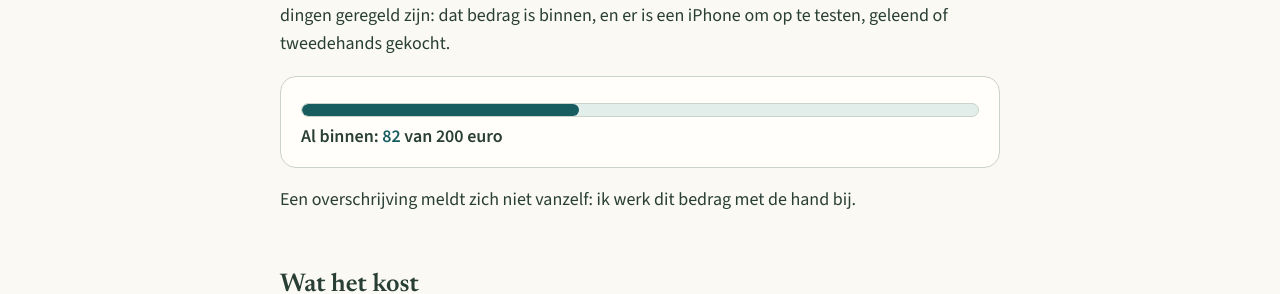
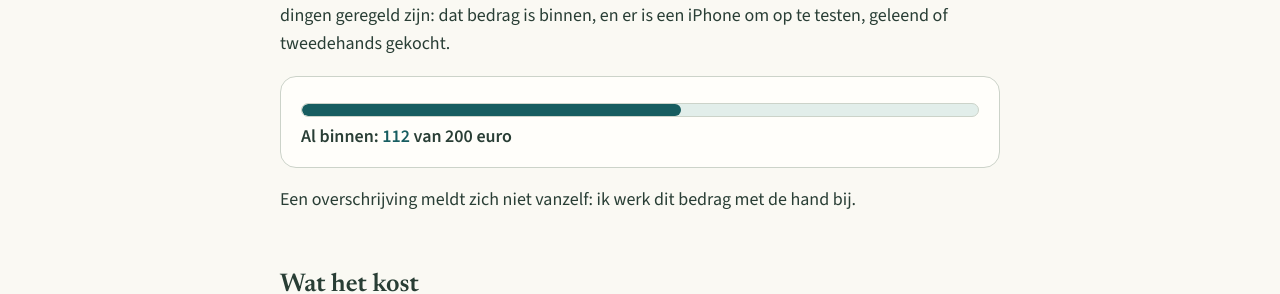
Before and after one commit to KLAPekster/website, a Jekyll site: the page built from steunen.md, in a window 1280 px wide. Shown: the part 421-715 px from the top of the page. Built offline with Jekyll 4.4.1, drawn with Linux system fonts in a browser that asks for light colours.

Commit message:
Steunen: 112 euro binnen
Co-Authored-By: Claude Opus 5.5 <noreply@anthropic.com>

```diff
--- a/_config.yml
+++ b/_config.yml
@@ -63,5 +63,5 @@ exclude:
 # `steun_doel` is het doel (twee jaar Apple-kosten).
 rekening: "BE44 9795 3806 3045"
 begunstigde: "Olivier Fuchs"
-steun_binnen: 82
+steun_binnen: 112
 steun_doel: 200
```
